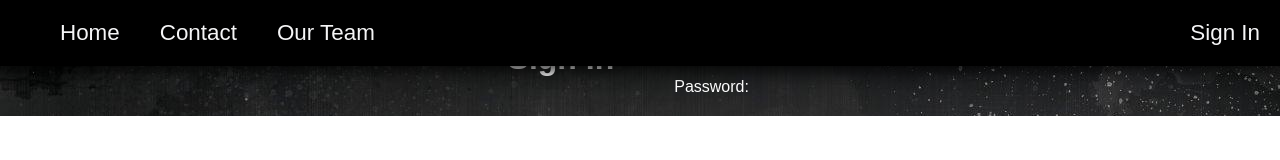
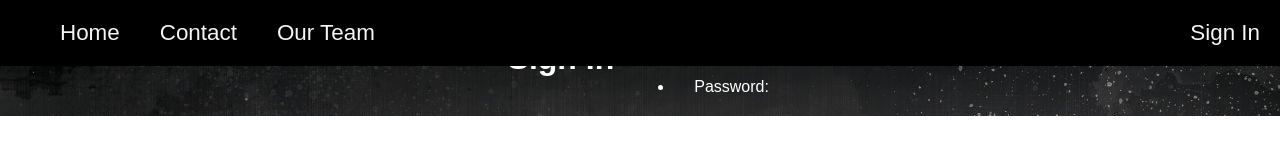
Before and after one commit to GodKingMendoza/GodKingMendoza.github.io, a plain HTML site: page SignIn.html in a window 1280 px wide. Drawn offline with Linux system fonts and the light colour scheme.

Commit message:
Update signinstyle.css

```diff
--- a/signinstyle.css
+++ b/signinstyle.css
@@ -45,9 +45,10 @@ html, body{
 .push{
     margin-left: auto;
 }
-li{
+h1, li{
 
     padding: 20px;
+    color: white;
 }
 a{
     color: #f5f5f6;
@@ -66,8 +67,7 @@ a{
 
 }
 
-h1, li{
-    color: white;
+
 }
 ul{
 	list-style: none;
```
